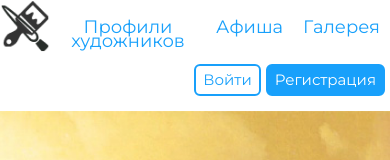
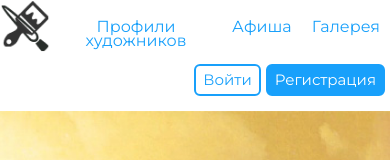
Before and after one commit to Rewale/tworim, a plain HTML site: page index.html in a window 390 px wide. Shown: the top 160 px of the page. Drawn offline with nearby package versions, Linux system fonts and the light colour scheme.

Commit message:
Update style.css

```diff
--- a/style/style.css
+++ b/style/style.css
@@ -534,5 +534,7 @@ main{
 }
 @media(max-width: 500px)
 {
-
+   .item{
+	   font-size:16px;
+	}
 }
```
